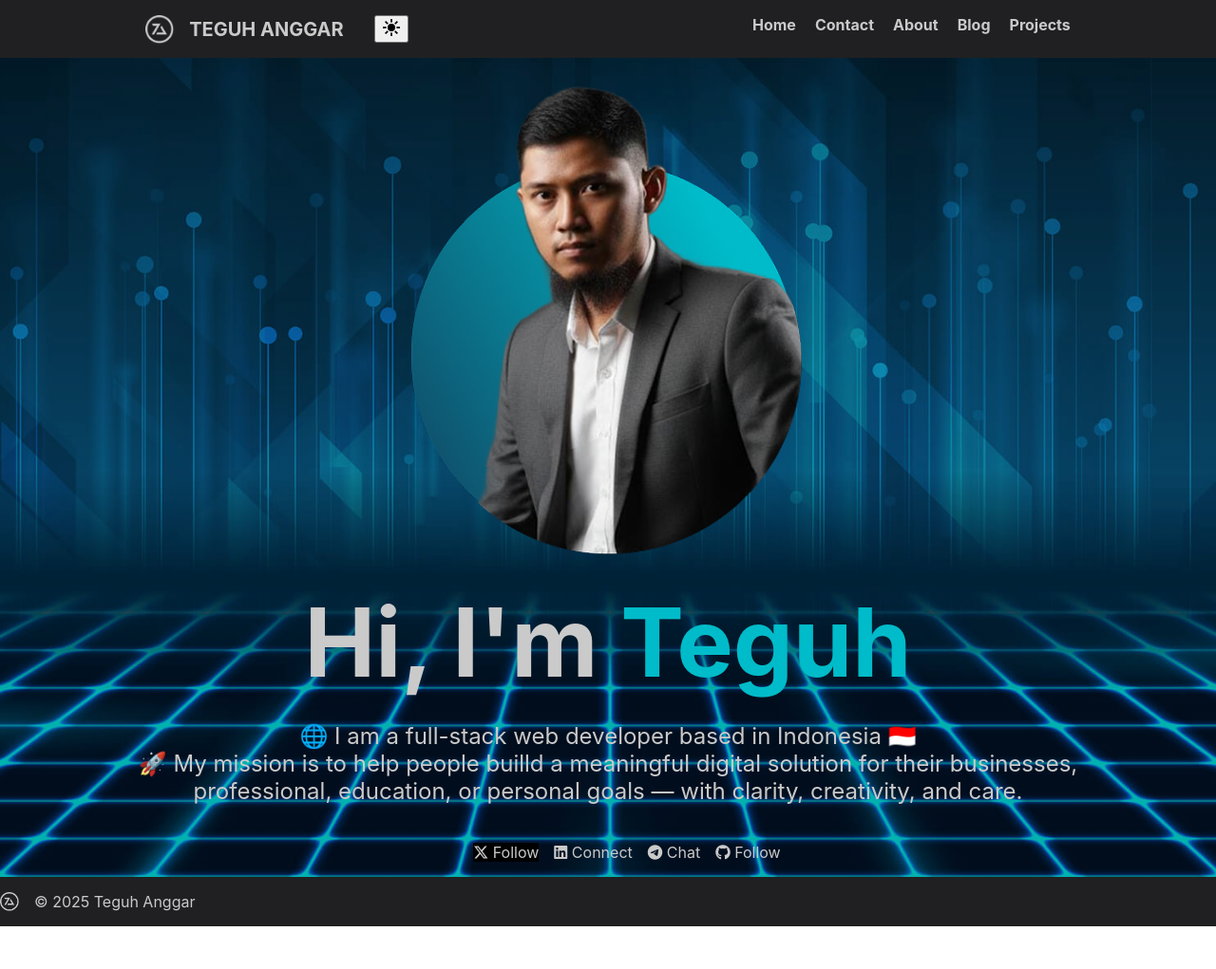
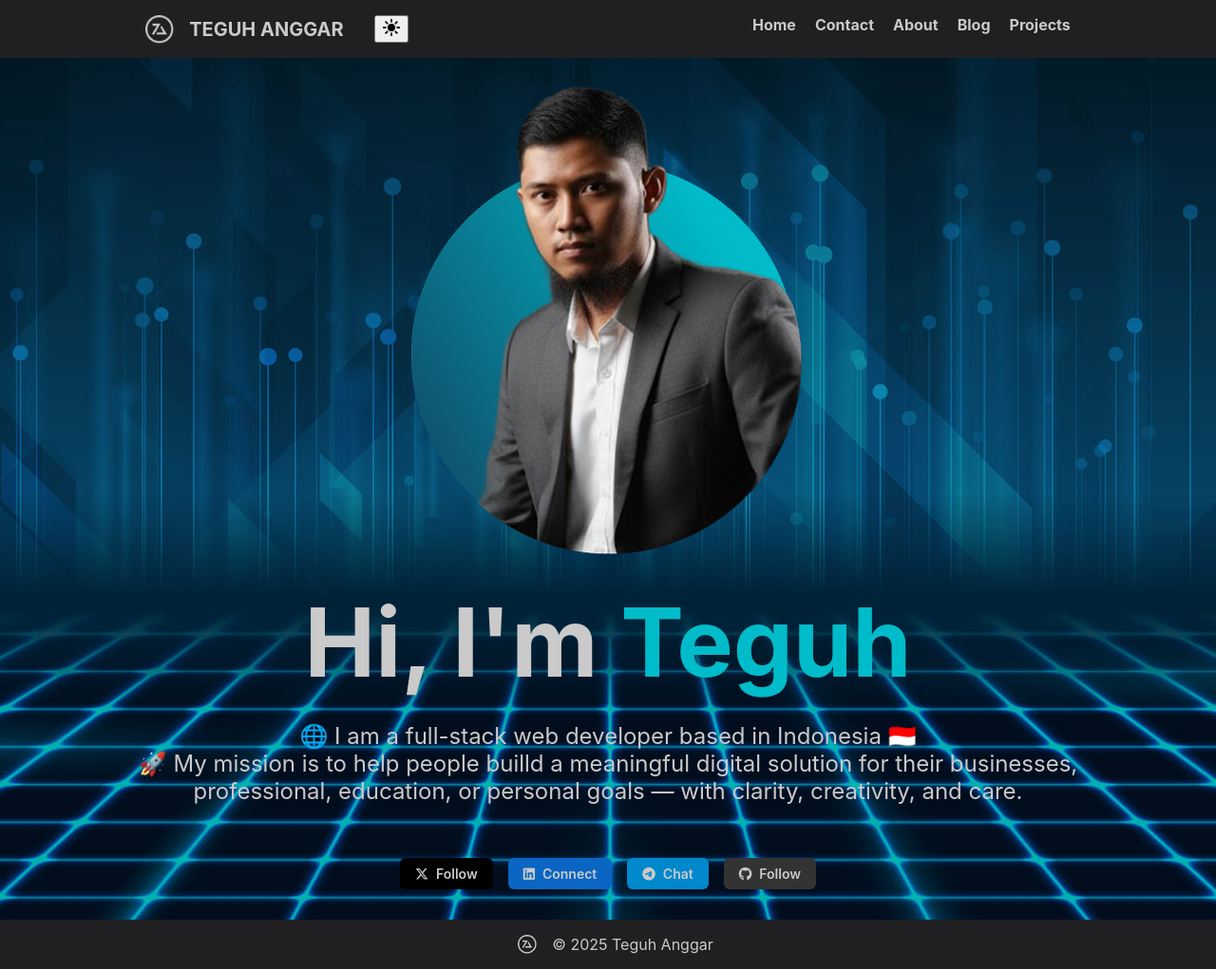
Before and after one commit to teguh-anggar/teguhanggar.com, a plain HTML site: page index.html in a window 1280 px wide. Shown: the whole page at 95% size. Before the commit the page ends 976 px from the top, so only its background shows below. Drawn offline with Linux system fonts and the light colour scheme.

Commit message:
modify social media links to be appeared like a button with a proper box and natvie brand color

```diff
--- a/style.css
+++ b/style.css
@@ -54,12 +54,12 @@ html {
 }
 
 body {
-    margin : 0;
+    margin: 0;
     font-family: 'Inter', sans-serif;
     color: #cacaca;
     padding-top: 60px;
     background: linear-gradient(rgba(0, 0, 0, 0.3), rgba(0, 0, 0, 0.3)),
-                url(images/home-hero-background.jpg);
+        url(images/home-hero-background.jpg);
     background-size: cover;
     background-position: center;
     background-repeat: no-repeat;
@@ -68,6 +68,7 @@ body {
 .highlighted-text {
     color: #00BBC9;
 }
+
 .hero-section {
     display: flex;
     flex-flow: column wrap;
@@ -103,20 +104,78 @@ body {
     display: flex;
     flex-direction: row;
     gap: 1rem;
+    padding: 0;
+    margin: 2rem 0;
 }
 
+.social-media li a {
+    display: inline-flex;
+    align-items: center;
+    gap: 0.5rem;
+    padding: 0.5rem 1rem;
+    border-radius: 6px;
+    text-decoration: none;
+    font-weight: 600;
+    font-size: 0.875rem;
+    transition: all 0.3s ease;
+    color: white;
+}
+
+/* X (Twitter) - Black */
 .social-media li a[href*="x.com"] {
-    background-color: #000;
+    background-color: #000000;
+}
+
+.social-media li a[href*="x.com"]:hover {
+    background-color: #1a1a1a;
+    transform: translateY(-2px);
+    box-shadow: 0 4px 12px rgba(0, 0, 0, 0.3);
+}
+
+/* LinkedIn - Official Blue */
+.social-media li a[href*="linkedin.com"],
+.social-media li a[href*="LinkedIn.com"] {
+    background-color: #0A66C2;
+}
+
+.social-media li a[href*="linkedin.com"]:hover,
+.social-media li a[href*="LinkedIn.com"]:hover {
+    background-color: #004182;
+    transform: translateY(-2px);
+    box-shadow: 0 4px 12px rgba(10, 102, 194, 0.4);
+}
+
+/* Telegram - Official Blue */
+.social-media li a[href*="t.me"] {
+    background-color: #0088cc;
+}
+
+.social-media li a[href*="t.me"]:hover {
+    background-color: #006ba1;
+    transform: translateY(-2px);
+    box-shadow: 0 4px 12px rgba(0, 136, 204, 0.4);
+}
+
+/* GitHub - Dark Gray */
+.social-media li a[href*="github.com"] {
+    background-color: #333333;
+}
+
+.social-media li a[href*="github.com"]:hover {
+    background-color: #24292e;
+    transform: translateY(-2px);
+    box-shadow: 0 4px 12px rgba(51, 51, 51, 0.4);
 }
 
 footer {
     display: flex;
-    justify-content: flex-start;
+    justify-content: center;
     align-items: center;
     gap: 1rem;
     background-color: #202022;
 }
 
 .logo-footer {
+    margin-left: 1rem;
     width: 20px;
 }
```
